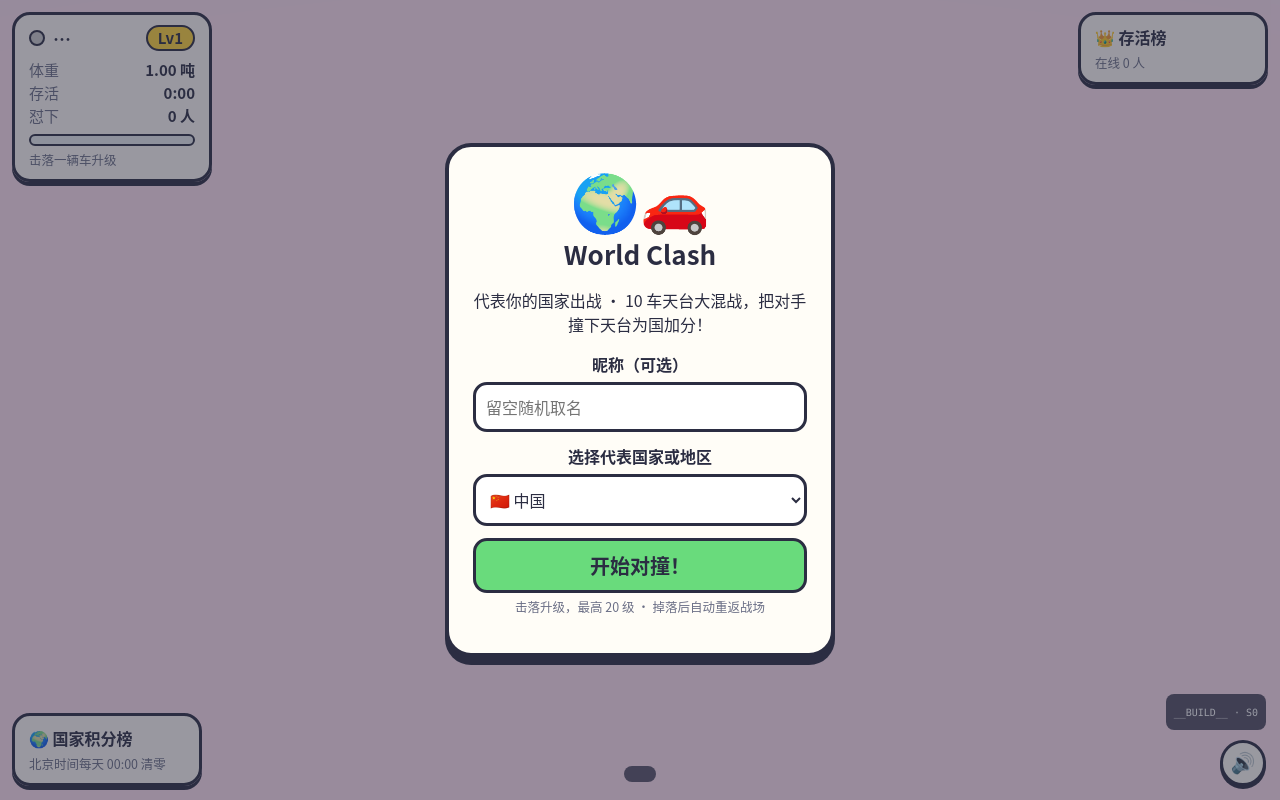
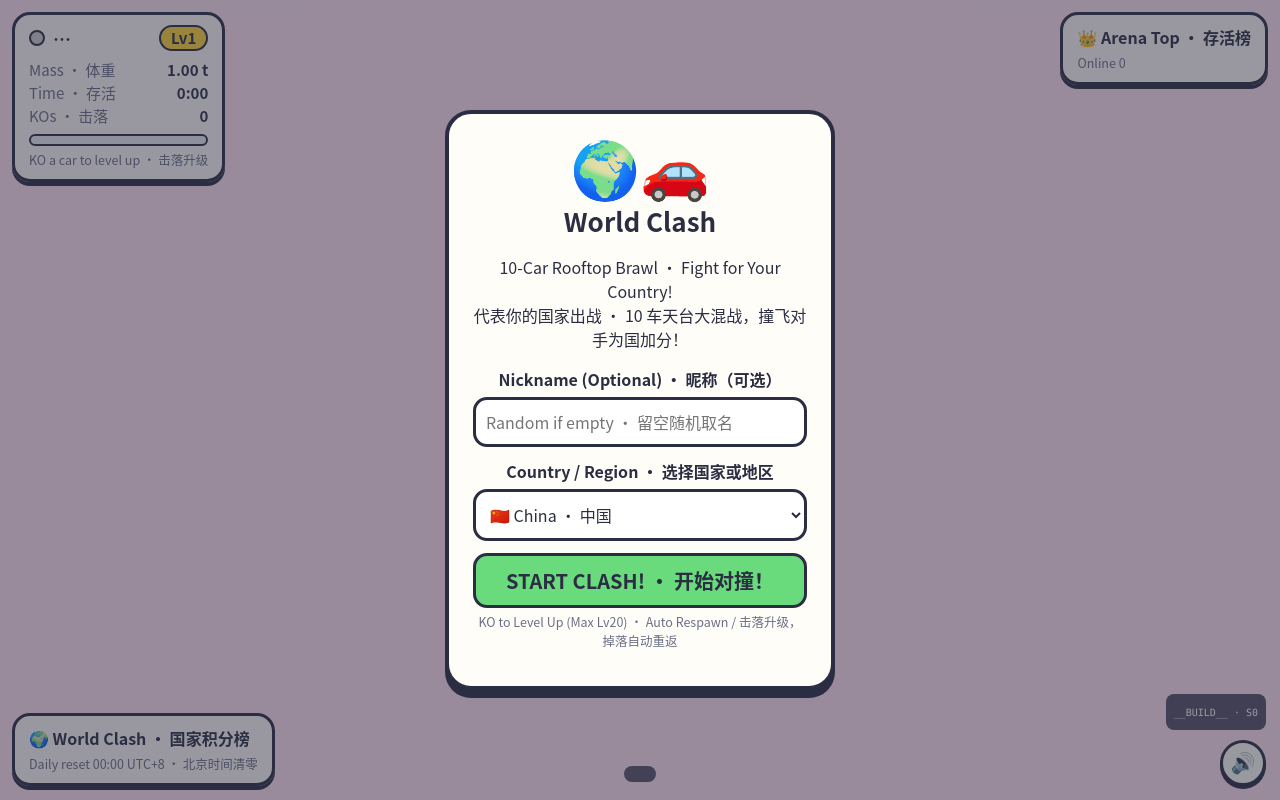
Before and after one commit to jacobjiangwei/WorldClash, a website: page rooftop-bumpers/public/index.html in a window 1280 px wide. Drawn offline with Linux system fonts and the light colour scheme; animation ran at ten frames a second.

Commit message:
Add bilingual (EN/ZH) UI & README with live gameplay screenshot
Co-authored-by: Copilot App <223556219+Copilot@users.noreply.github.com>

```diff
--- a/rooftop-bumpers/public/countries.js
+++ b/rooftop-bumpers/public/countries.js
@@ -4,6 +4,12 @@ export const FEATURED_COUNTRIES = [
   'CN', 'US', 'GB', 'FR', 'DE', 'IT', 'ES', 'CA', 'AU', 'JP',
   'KR', 'IN', 'BR', 'MX', 'AR', 'RU', 'SA', 'TR', 'ZA', 'SG',
 ];
-const names = new Intl.DisplayNames(['zh-CN'], { type: 'region' });
-export const countryName = (code) => names.of(code) || code;
+const namesEn = new Intl.DisplayNames(['en'], { type: 'region' });
+const namesZh = new Intl.DisplayNames(['zh-CN'], { type: 'region' });
+export const countryName = (code) => {
+  const en = namesEn.of(code);
+  const zh = namesZh.of(code);
+  if (en && zh && en !== zh) return `${en} · ${zh}`;
+  return en || zh || code;
+};
 export const countryFlag = (code) => [...code].map((c) => String.fromCodePoint(c.charCodeAt(0) + 127397)).join('');
--- a/rooftop-bumpers/public/game.js
+++ b/rooftop-bumpers/public/game.js
@@ -1054,7 +1054,9 @@ function setStatus(text) {
 
 let hintTimer = 0;
 function showHint() {
-  ui.hint.textContent = isTouch ? '按住屏幕任意处拖动 = 方向盘 · 把别人怼下楼！' : 'WASD / 方向键 开车 · 把别人怼下楼，自己别掉下去！';
+  ui.hint.textContent = isTouch
+    ? 'Drag anywhere to steer · 按住屏幕拖动开车，把对手撞下楼！'
+    : 'WASD / Arrow Keys to drive · 把对手撞下楼，小心边缘！';
   ui.hint.classList.remove('gone');
   clearTimeout(hintTimer);
   hintTimer = setTimeout(hideHint, 12000);
@@ -1140,8 +1142,8 @@ function updateBoard() {
   for (const p of state.roster.values()) if (!p.bot) humans++;
   const bots = state.roster.size - humans;
   ui.online.textContent = state.soloActive
-    ? `${state.roster.size} 车混战 · 积分联网同步${state.rtt ? ` (${Math.round(state.rtt)}ms)` : ''}`
-    : `在线 ${humans} 人${bots ? ` · 机器人 ${bots}` : ''}${state.rtt ? ` · 延迟 ${Math.round(state.rtt)}ms` : ''}`;
+    ? `${state.roster.size}-Car Brawl · Live Score Sync / 10 车混战 · 积分联网`
+    : `Online ${humans}${bots ? ` · AI ${bots}` : ''}${state.rtt ? ` · ${Math.round(state.rtt)}ms` : ''}`;
 }
 
 let hudAt = 0;
@@ -1160,15 +1162,15 @@ function updateHud(now) {
   if (me && !me.falling) {
     const cfg = state.cfg;
     ui.meLevel.textContent = `Lv${me.level}`;
-    ui.meWeight.textContent = `${weightOf(me.level).toFixed(2)} 吨`;
+    ui.meWeight.textContent = `${weightOf(me.level).toFixed(2)} t`;
     ui.meTime.textContent = fmtTime(me.alive);
-    ui.meKos.textContent = `${me.kos} 人`;
+    ui.meKos.textContent = `${me.kos}`;
     if (me.level >= cfg.maxLevel) {
       ui.meBar.style.transform = 'scaleX(1)';
-      ui.meNext.textContent = '满级！最重最稳，也最难刹车';
+      ui.meNext.textContent = 'MAX LEVEL! Heavy & unstoppable · 满级最重最猛';
     } else {
       ui.meBar.style.transform = `scaleX(${(me.level - 1) / (cfg.maxLevel - 1)})`;
-      ui.meNext.textContent = `击落一辆车升级（+${Math.round(cfg.massPerLevel * 1000)} kg）`;
+      ui.meNext.textContent = `KO +1 Lv (+${Math.round(cfg.massPerLevel * 1000)} kg) · 击落升级`;
     }
   }
   if (now - boardAt > 0.5) {
@@ -1202,17 +1204,17 @@ function renderScores(list) {
   latestScores = list;
   const rows = list.slice(0, 5).map(([code, score]) => {
     const li = document.createElement('li');
-    li.textContent = `${countryFlag(code)} ${countryName(code)} · ${score} 分`;
+    li.textContent = `${countryFlag(code)} ${countryName(code)} · ${score} pts`;
     return li;
   });
   if (!rows.length) {
     const li = document.createElement('li');
-    li.textContent = '今天还没有积分';
+    li.textContent = 'No scores today yet · 今日暂无积分';
     rows.push(li);
   }
   ui.countryList.replaceChildren(...rows);
   const mine = list.find(([code]) => code === state.country);
-  ui.myCountry.textContent = `${countryFlag(state.country)} ${countryName(state.country)} · ${mine ? mine[1] : 0} 分`;
+  ui.myCountry.textContent = `${countryFlag(state.country)} ${countryName(state.country)} · ${mine ? mine[1] : 0} pts`;
 }
 
 function reportKnockout() {
@@ -1923,8 +1925,8 @@ function frame(t) {
 requestAnimationFrame(frame);
 const featured = new Set(FEATURED_COUNTRIES);
 for (const [label, codes] of [
-  ['常见国家', FEATURED_COUNTRIES],
-  ['其他国家和地区', COUNTRY_CODES.filter((code) => !featured.has(code)).sort((a, b) => countryName(a).localeCompare(countryName(b), 'zh-CN'))],
+  ['Popular · 常见国家与地区', FEATURED_COUNTRIES],
+  ['All Countries & Regions · 全部国家与地区', COUNTRY_CODES.filter((code) => !featured.has(code)).sort((a, b) => countryName(a).localeCompare(countryName(b), 'en'))],
 ]) {
   const group = document.createElement('optgroup');
   group.label = label;
--- a/rooftop-bumpers/public/index.html
+++ b/rooftop-bumpers/public/index.html
@@ -16,41 +16,41 @@
   <div id="danger" aria-hidden="true"></div>
 
   <div id="hud">
-    <section id="me" class="panel" aria-label="我的车">
+    <section id="me" class="panel" aria-label="My Car · 我的车">
       <div class="me-top">
         <span id="me-dot" class="dot"></span>
         <span id="me-name">…</span>
         <span id="me-level" class="badge">Lv1</span>
       </div>
       <div class="me-grid">
-        <span>体重</span><b id="me-weight">1.00 吨</b>
-        <span>存活</span><b id="me-time">0:00</b>
-        <span>怼下</span><b id="me-kos">0 人</b>
+        <span>Mass · 体重</span><b id="me-weight">1.00 t</b>
+        <span>Time · 存活</span><b id="me-time">0:00</b>
+        <span>KOs · 击落</span><b id="me-kos">0</b>
       </div>
       <div class="bar" aria-hidden="true"><i id="me-bar"></i></div>
-      <div id="me-next" class="small">击落一辆车升级</div>
+      <div id="me-next" class="small">KO a car to level up · 击落升级</div>
     </section>
 
-    <section id="board" class="panel" aria-label="存活榜">
-      <h2>👑 存活榜</h2>
+    <section id="board" class="panel" aria-label="Arena Top · 存活榜">
+      <h2>👑 Arena Top · 存活榜</h2>
       <ol id="board-list"></ol>
       <div id="online" class="small"></div>
     </section>
 
-    <section id="countries" class="panel" aria-label="国家积分榜">
-      <h2>🌍 国家积分榜</h2>
+    <section id="countries" class="panel" aria-label="World Leaderboard · 国家积分榜">
+      <h2>🌍 World Clash · 国家积分榜</h2>
       <div id="my-country"></div>
       <ol id="country-list"></ol>
-      <div class="small">北京时间每天 00:00 清零</div>
+      <div class="small">Daily reset 00:00 UTC+8 · 北京时间清零</div>
     </section>
 
     <div id="feed" aria-live="polite"></div>
     <div id="toast" aria-live="polite"></div>
     <div id="hint"></div>
     <div id="status" hidden></div>
-    <button id="mute" type="button" title="声音开关" aria-label="声音开关">🔊</button>
+    <button id="mute" type="button" title="Sound · 声音开关" aria-label="Sound · 声音开关">🔊</button>
     <details id="diagnostics">
-      <summary id="diagnostics-summary">连接诊断</summary>
+      <summary id="diagnostics-summary">Diagnostics · 诊断</summary>
       <pre id="diagnostics-data"></pre>
     </details>
   </div>
@@ -67,13 +67,13 @@
     <div class="card" role="dialog" aria-modal="true" aria-labelledby="join-title">
       <div class="big-emoji">🌍🚗</div>
       <h1 id="join-title">World Clash</h1>
-      <p>代表你的国家出战 · 10 车天台大混战，把对手撞下天台为国加分！</p>
-      <label for="join-name">昵称（可选）</label>
-      <input id="join-name" maxlength="24" autocomplete="nickname" placeholder="留空随机取名">
-      <label for="country-select">选择代表国家或地区</label>
+      <p>10-Car Rooftop Brawl · Fight for Your Country!<br>代表你的国家出战 · 10 车天台大混战，撞飞对手为国加分！</p>
+      <label for="join-name">Nickname (Optional) · 昵称（可选）</label>
+      <input id="join-name" maxlength="24" autocomplete="nickname" placeholder="Random if empty · 留空随机取名">
+      <label for="country-select">Country / Region · 选择国家或地区</label>
       <select id="country-select"></select>
-      <button id="join-button" type="button">开始对撞！</button>
-      <p class="small">击落升级，最高 20 级 · 掉落后自动重返战场</p>
+      <button id="join-button" type="button">START CLASH! · 开始对撞！</button>
+      <p class="small">KO to Level Up (Max Lv20) · Auto Respawn / 击落升级，掉落自动重返</p>
     </div>
   </div>
 
```
Also changed, not shown: README.md, rooftop-bumpers/README.md, rooftop-bumpers/public/screenshot.png (added).
